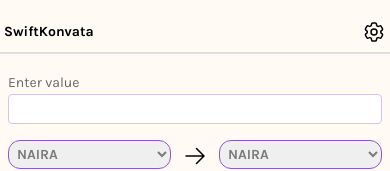
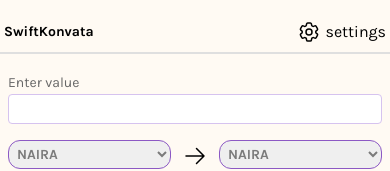
Before and after one commit to Brymmobaggins/Swiftkonvata, a browser extension: page dist/index.html in a window 390 px wide. Shown: the top 171 px of the page. Drawn offline with Linux system fonts and the light colour scheme.

Commit message:
fix responsiveness

```diff
--- a/src/input.css
+++ b/src/input.css
@@ -38,12 +38,13 @@
 }
 
 #settings-icon {
-  @apply hover:cursor-pointer hover:text-silver-chalice-700 text-xl;
+  @apply flex text-base items-center hover:cursor-pointer hover:text-silver-chalice-700;
 }
+
 footer {
   @apply flex justify-end gap-2 text-light-wisteria-500 text-sm;
 }
-footer > div{
+footer > div {
   @apply border;
 }
 
```
Also changed, not shown: dist/index.html, dist/style.css.
